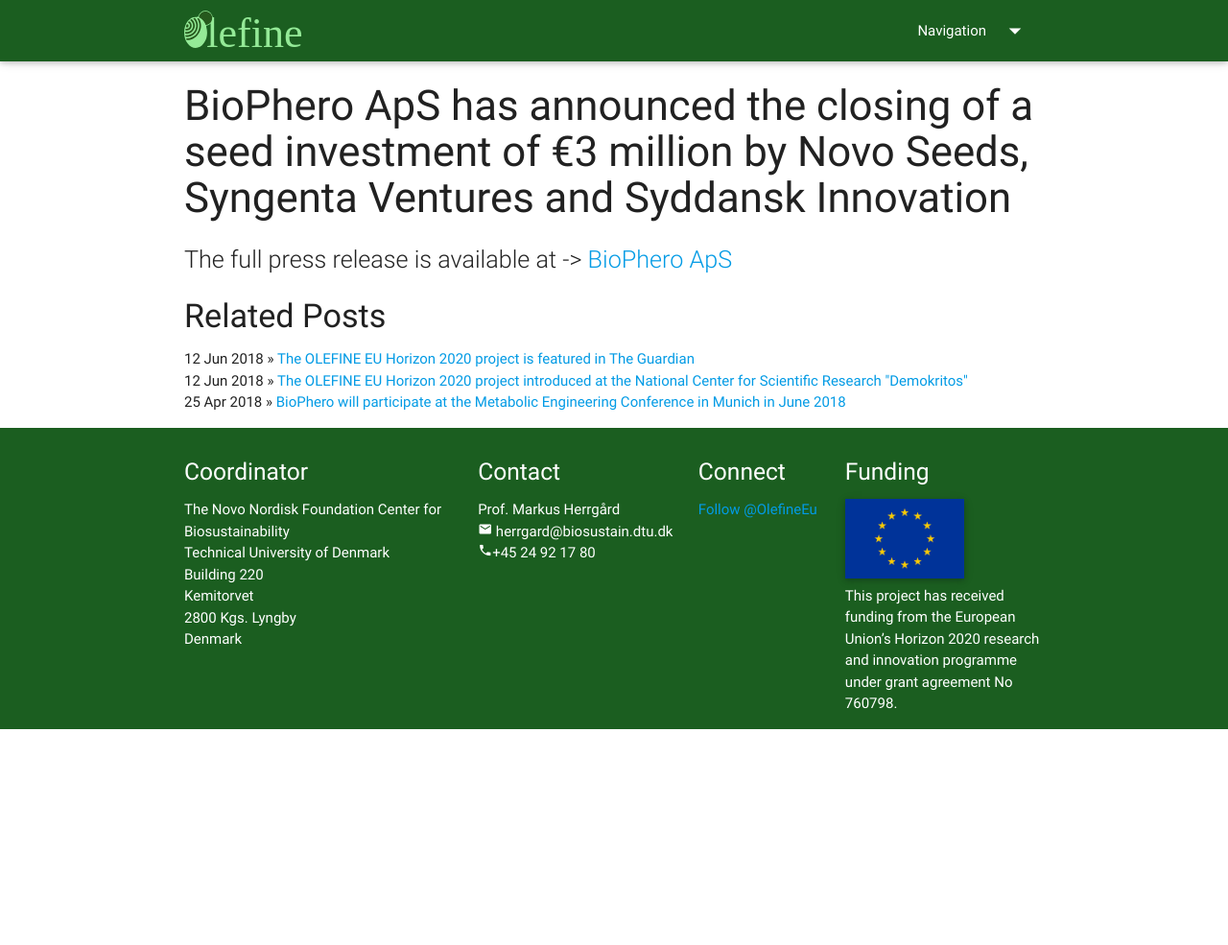
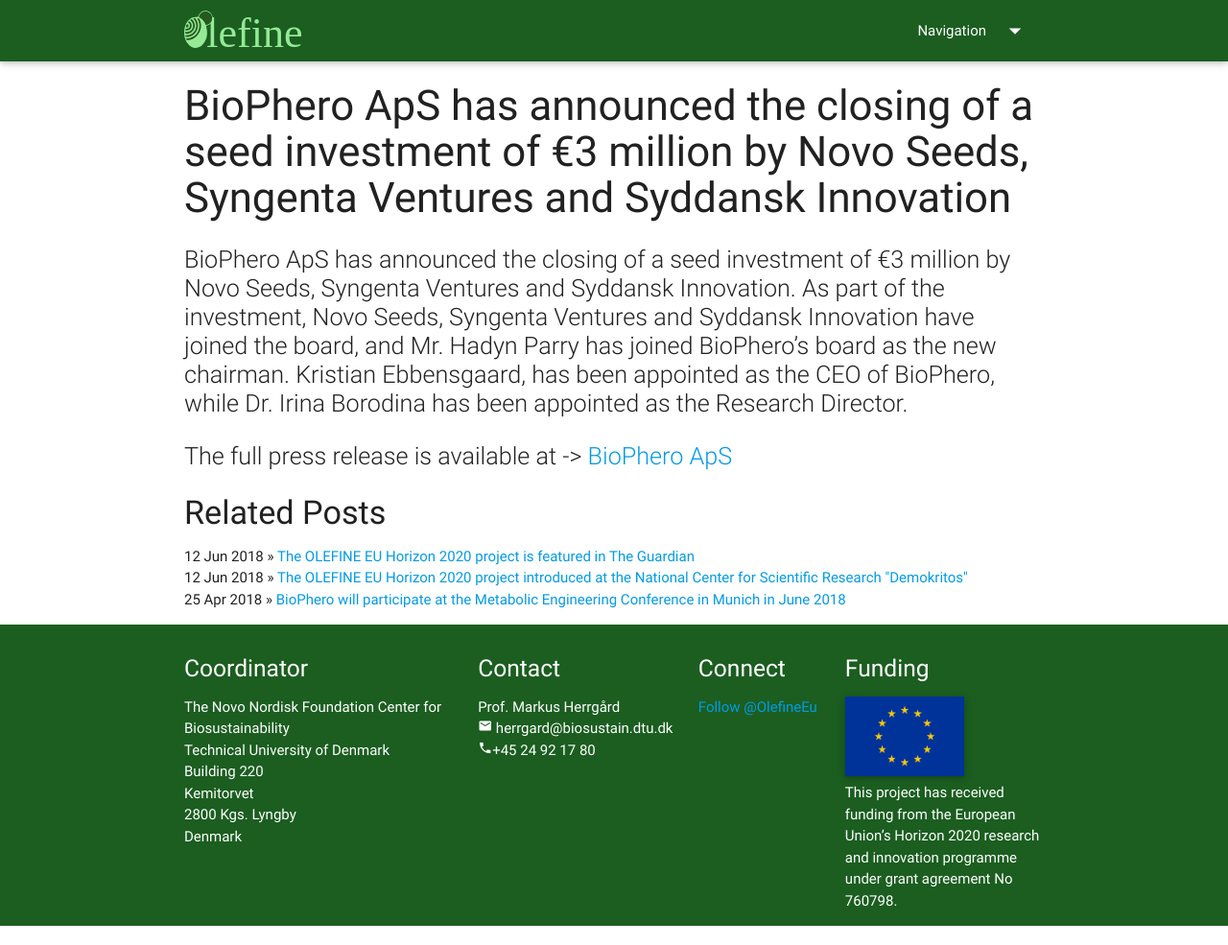
Before and after one commit to biosustain/olefine-website, a Jekyll site: the page built from _posts/2018-09-17-BioPhero-Seed-Investment.md, in a window 1280 px wide and 985 px high. Shown: the whole window at 96% size. Built offline with Jekyll 4.4.1, drawn with Linux system fonts in a browser that asks for light colours; nearby versions of some CDN libraries; comment, search, counter and statistics services are not loaded.

Commit message:
fix: add summary to investment post

```diff
--- a/_posts/2018-09-17-BioPhero-Seed-Investment.md
+++ b/_posts/2018-09-17-BioPhero-Seed-Investment.md
@@ -5,5 +5,7 @@
 published: true
 ---
 
+BioPhero ApS has announced the closing of a seed investment of €3 million by Novo Seeds, Syngenta Ventures and Syddansk Innovation. As part of the investment, Novo Seeds, Syngenta Ventures and Syddansk Innovation have joined the board, and Mr. Hadyn Parry has joined BioPhero’s board as the new chairman. Kristian Ebbensgaard, has been appointed as the CEO of BioPhero, while Dr. Irina Borodina has been appointed as the Research Director.
+
 The full press release is available at ->
 [BioPhero ApS](https://biophero.com/onewebmedia/BioPhero%20Press%20Release%20EN.pdf)
```
